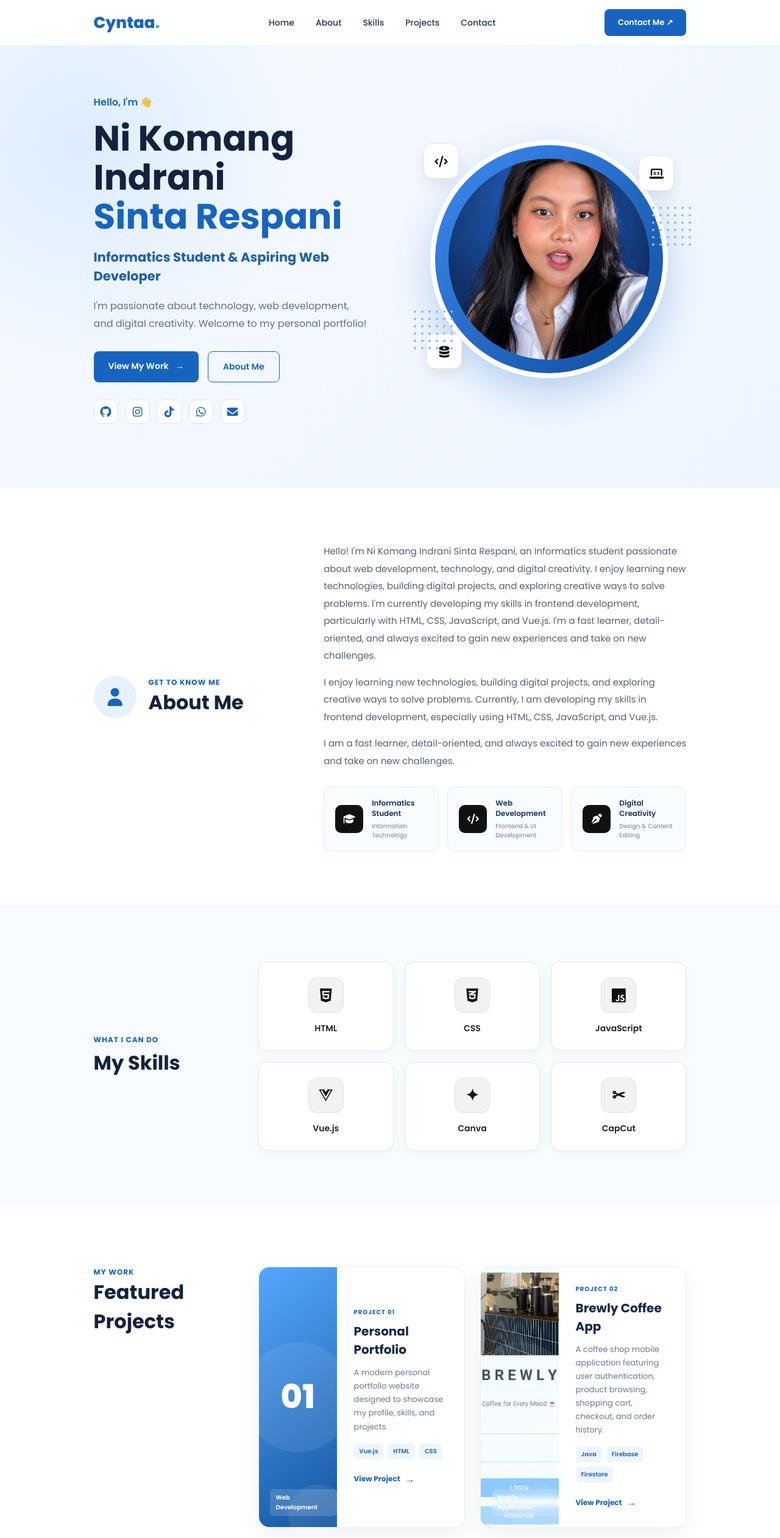
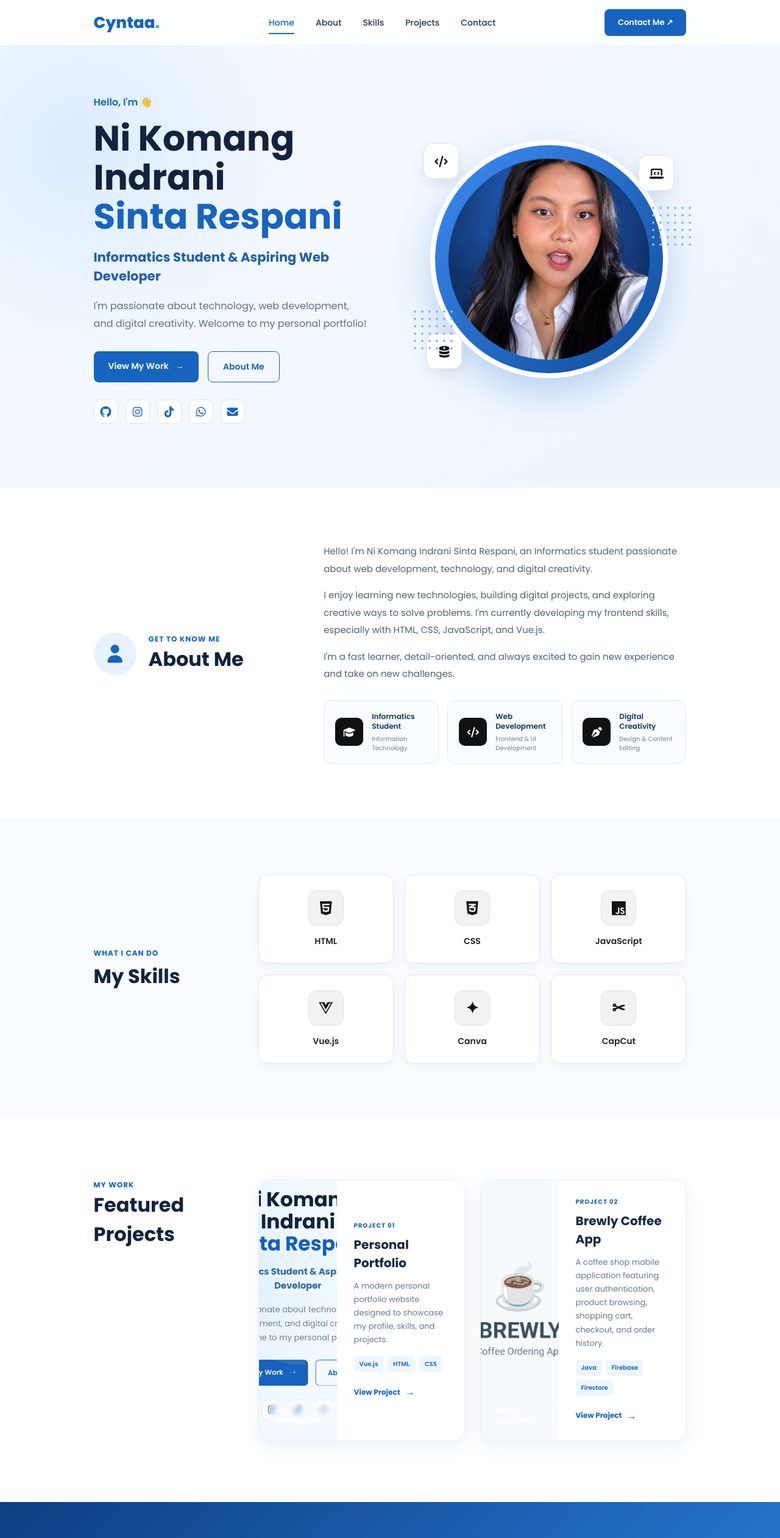
Before and after one commit to SintaaCakepp/portfolio, a Vue app: page / in a window 1280 px wide. Shown: the top 2522 px of the page at 61% size. Built offline with nearby package versions, Linux system fonts and the light colour scheme.

Commit message:
Refactor code structure for improved readability and maintainability

```diff
--- a/src/App.vue
+++ b/src/App.vue
@@ -1,10 +1,18 @@
 <script setup>
-import { ref } from 'vue'
+import { ref, onMounted, onUnmounted } from 'vue'
 
 import profileImage from './assets/profile.jpeg'
 import brewlyImage from './assets/brewly.png'
+import portfolioImage from './assets/portfolio.jpeg'
 
 const menuOpen = ref(false)
+const activeSection = ref('home')
+const showBackToTop = ref(false)
+
+const sectionIds = ['home', 'about', 'skills', 'projects', 'contact']
+
+let sectionObserver = null
+let revealObserver = null
 
 const skills = [
   { name: 'HTML', icon: 'fa-brands fa-html5' },
@@ -23,6 +31,7 @@ const projects = [
       'A modern personal portfolio website designed to showcase my profile, skills, and projects.',
     tech: ['Vue.js', 'HTML', 'CSS'],
     type: 'Web Development',
+    image: portfolioImage,
     link: 'https://cyntaa.vercel.app/'
   },
   {
@@ -36,6 +45,62 @@ const projects = [
     link: 'https://github.com/SintaaCakepp/Brewly-Coffee-App'
   }
 ]
+
+function setupScrollSpy() {
+  sectionObserver = new IntersectionObserver(
+    (entries) => {
+      entries.forEach((entry) => {
+        if (entry.isIntersecting) {
+          activeSection.value = entry.target.id
+        }
+      })
+    },
+    { rootMargin: '-40% 0px -55% 0px', threshold: 0 }
+  )
+
+  sectionIds.forEach((id) => {
+    const el = document.getElementById(id)
+    if (el) sectionObserver.observe(el)
+  })
+}
+
+function setupScrollReveal() {
+  revealObserver = new IntersectionObserver(
+    (entries) => {
+      entries.forEach((entry) => {
+        if (entry.isIntersecting) {
+          entry.target.classList.add('is-visible')
+          revealObserver.unobserve(entry.target)
+        }
+      })
+    },
+    { threshold: 0.15 }
+  )
+
+  document.querySelectorAll('.reveal').forEach((el) => {
+    revealObserver.observe(el)
+  })
+}
+
+function handleScroll() {
+  showBackToTop.value = window.scrollY > 400
+}
+
+function scrollToTop() {
+  window.scrollTo({ top: 0, behavior: 'smooth' })
+}
+
+onMounted(() => {
+  setupScrollSpy()
+  setupScrollReveal()
+  window.addEventListener('scroll', handleScroll)
+})
+
+onUnmounted(() => {
+  if (sectionObserver) sectionObserver.disconnect()
+  if (revealObserver) revealObserver.disconnect()
+  window.removeEventListener('scroll', handleScroll)
+})
 </script>
 
 <template>
@@ -54,23 +119,38 @@ const projects = [
       <!-- DESKTOP MENU -->
       <div class="nav-links">
 
-        <a href="#home">
+        <a
+          href="#home"
+          :class="{ active: activeSection === 'home' }"
+        >
           Home
         </a>
 
-        <a href="#about">
+        <a
+          href="#about"
+          :class="{ active: activeSection === 'about' }"
+        >
           About
         </a>
 
-        <a href="#skills">
+        <a
+          href="#skills"
+          :class="{ active: activeSection === 'skills' }"
+        >
           Skills
         </a>
 
-        <a href="#projects">
+        <a
+          href="#projects"
+          :class="{ active: activeSection === 'projects' }"
+        >
           Projects
         </a>
 
-        <a href="#contact">
+        <a
+          href="#contact"
+          :class="{ active: activeSection === 'contact' }"
+        >
           Contact
         </a>
 
@@ -321,30 +401,26 @@ const projects = [
       <div class="about-text">
 
         <p>
-          Hello! I'm Ni Komang Indrani Sinta Respani, an Informatics student passionate about web development, technology, and digital creativity.
-
-I enjoy learning new technologies, building digital projects, and exploring creative ways to solve problems. I'm currently developing my skills in frontend development, particularly with HTML, CSS, JavaScript, and Vue.js.
-
-I'm a fast learner, detail-oriented, and always excited to gain new experiences and take on new challenges.
+          Hello! I'm Ni Komang Indrani Sinta Respani, an Informatics student
+          passionate about web development, technology, and digital creativity.
         </p>
 
         <p>
-          I enjoy learning new technologies, building digital projects,
-          and exploring creative ways to solve problems. Currently,
-          I am developing my skills in frontend development, especially
-          using HTML, CSS, JavaScript, and Vue.js.
+          I enjoy learning new technologies, building digital projects, and
+          exploring creative ways to solve problems. I'm currently developing
+          my frontend skills, especially with HTML, CSS, JavaScript, and Vue.js.
         </p>
 
         <p>
-          I am a fast learner, detail-oriented, and always excited to
-          gain new experiences and take on new challenges.
+          I'm a fast learner, detail-oriented, and always excited to gain
+          new experience and take on new challenges.
         </p>
 
 
         <!-- HIGHLIGHTS -->
         <div class="about-highlights">
 
-          <div class="about-item">
+          <div class="about-item reveal">
 
             <div class="about-icon">
               <i class="fa-solid fa-graduation-cap"></i>
@@ -358,7 +434,7 @@ I'm a fast learner, detail-oriented, and always excited to gain new experiences
           </div>
 
 
-          <div class="about-item">
+          <div class="about-item reveal">
 
             <div class="about-icon">
               <i class="fa-solid fa-code"></i>
@@ -372,7 +448,7 @@ I'm a fast learner, detail-oriented, and always excited to gain new experiences
           </div>
 
 
-          <div class="about-item">
+          <div class="about-item reveal">
 
             <div class="about-icon">
               <i class="fa-solid fa-pen-nib"></i>
@@ -414,7 +490,7 @@ I'm a fast learner, detail-oriented, and always excited to gain new experiences
         <div
           v-for="skill in skills"
           :key="skill.name"
-          class="skill-card"
+          class="skill-card reveal"
         >
 
           <div class="skill-icon">
@@ -467,7 +543,7 @@ I'm a fast learner, detail-oriented, and always excited to gain new experiences
         <article
           v-for="project in projects"
           :key="project.title"
-          class="project-card"
+          class="project-card reveal"
         >
 
           <!-- PROJECT IMAGE -->
@@ -477,6 +553,7 @@ I'm a fast learner, detail-oriented, and always excited to gain new experiences
               v-if="project.image"
               :src="project.image"
               :alt="project.title"
+              loading="lazy"
             />
 
             <span v-else>
@@ -597,5 +674,18 @@ I'm a fast learner, detail-oriented, and always excited to gain new experiences
 
     </section>
 
+
+    <!-- =========================
+         BACK TO TOP
+    ========================== -->
+    <button
+      class="back-to-top"
+      :class="{ visible: showBackToTop }"
+      @click="scrollToTop"
+      aria-label="Back to top"
+    >
+      <i class="fa-solid fa-arrow-up"></i>
+    </button>
+
   </main>
 </template>
--- a/src/style.css
+++ b/src/style.css
@@ -89,6 +89,14 @@ a {
 }
 
 .nav-links a:hover::after {
+  width: 100%;
+}
+
+.nav-links a.active {
+  color: #1764c0;
+}
+
+.nav-links a.active::after {
   width: 100%;
 }
 
@@ -488,7 +496,6 @@ a {
   border: 1px solid #e2eaf3;
   border-radius: 12px;
   transition: all 0.3s ease;
-  animation: fadeUp 0.7s ease both;
 }
 
 .about-item:hover {
@@ -589,8 +596,8 @@ a {
   transition:
     transform 0.3s ease,
     box-shadow 0.3s ease,
-    border-color 0.3s ease;
-  animation: fadeUp 0.7s ease both;
+    border-color 0.3s ease,
+    opacity 0.4s ease;
 }
 
 .skill-card:hover {
@@ -672,6 +679,7 @@ a {
   display: grid;
   grid-template-columns: 38% 62%;
   min-height: 240px;
+  min-width: 0;
   background: white;
   border: 1px solid #e8f0f9;
   border-radius: 18px;
@@ -679,7 +687,6 @@ a {
   box-shadow:
     0 10px 30px rgba(30, 70, 120, 0.08);
   transition: all 0.3s ease;
-  animation: fadeUp 0.7s ease both;
 }
 
 .project-card:hover {
@@ -696,6 +703,7 @@ a {
 .project-image {
   position: relative;
   min-height: 240px;
+  min-width: 0;
   display: flex;
   align-items: center;
   justify-content: center;
@@ -774,6 +782,7 @@ a {
   display: flex;
   flex-direction: column;
   justify-content: center;
+  min-width: 0;
 }
 
 .project-number {
@@ -937,6 +946,64 @@ a {
   background: white;
   color: #1764c0;
   transform: translateY(-3px);
+}
+
+
+/* =========================================================
+   SCROLL REVEAL
+========================================================= */
+
+.reveal {
+  opacity: 0;
+  transform: translateY(25px);
+}
+
+.reveal.is-visible {
+  opacity: 1;
+  transform: translateY(0);
+}
+
+
+/* =========================================================
+   BACK TO TOP
+========================================================= */
+
+.back-to-top {
+  position: fixed;
+  right: 24px;
+  bottom: 24px;
+  width: 46px;
+  height: 46px;
+  display: flex;
+  align-items: center;
+  justify-content: center;
+  background: #1764c0;
+  color: white;
+  border: none;
+  border-radius: 50%;
+  font-size: 18px;
+  cursor: pointer;
+  box-shadow:
+    0 10px 25px rgba(23, 100, 192, 0.35);
+  opacity: 0;
+  transform: translateY(15px);
+  pointer-events: none;
+  transition:
+    opacity 0.3s ease,
+    transform 0.3s ease,
+    background 0.3s ease;
+  z-index: 999;
+}
+
+.back-to-top.visible {
+  opacity: 1;
+  transform: translateY(0);
+  pointer-events: auto;
+}
+
+.back-to-top:hover {
+  background: #0d4f9e;
+  transform: translateY(-4px);
 }
 
 
@@ -1242,4 +1309,15 @@ a {
     width: fit-content;
     margin: 0 auto;
   }
+
+
+  /* BACK TO TOP */
+
+  .back-to-top {
+    right: 16px;
+    bottom: 16px;
+    width: 42px;
+    height: 42px;
+    font-size: 16px;
+  }
 }
```
Also changed, not shown: src/assets/brewly.png, src/assets/portfolio.jpeg (added).
